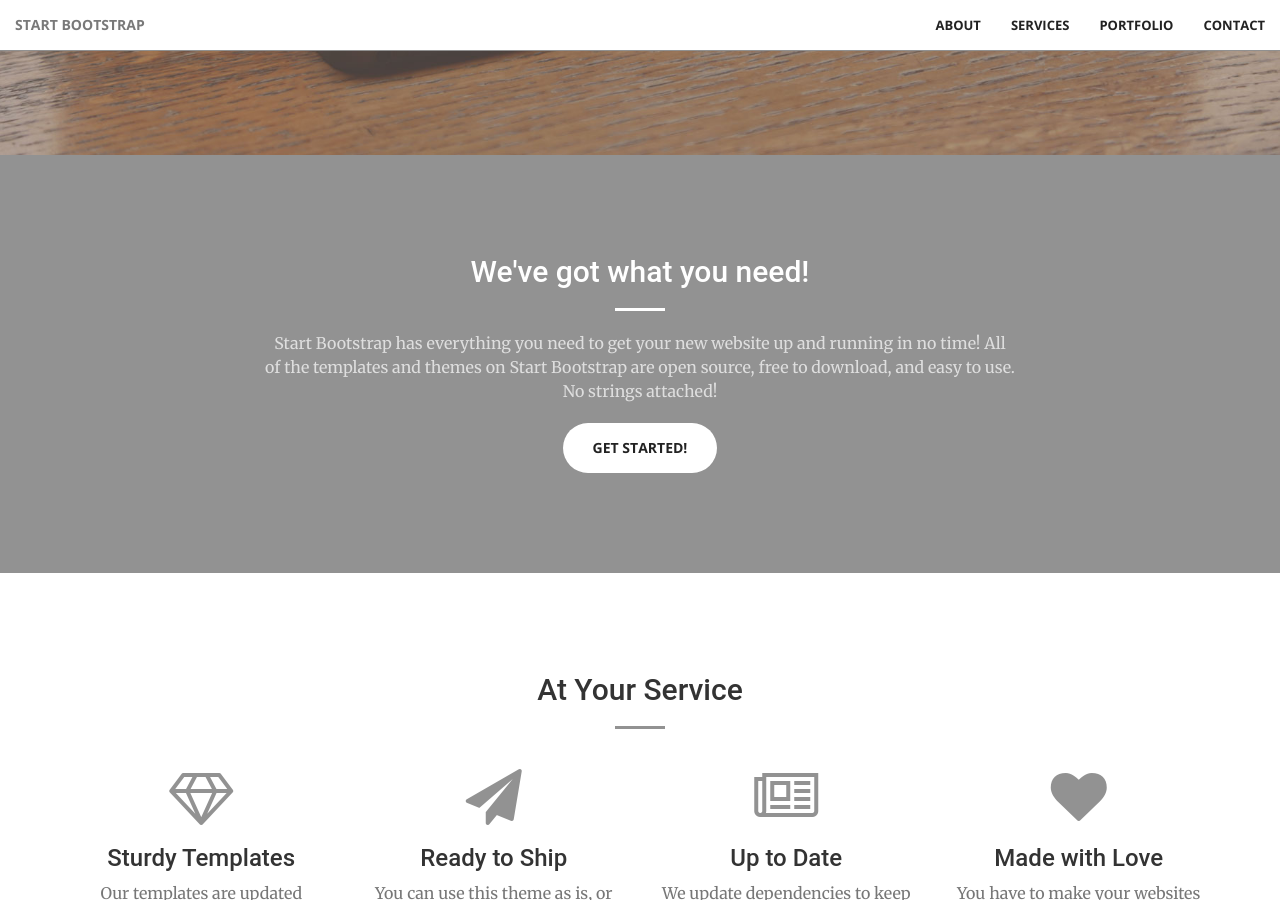
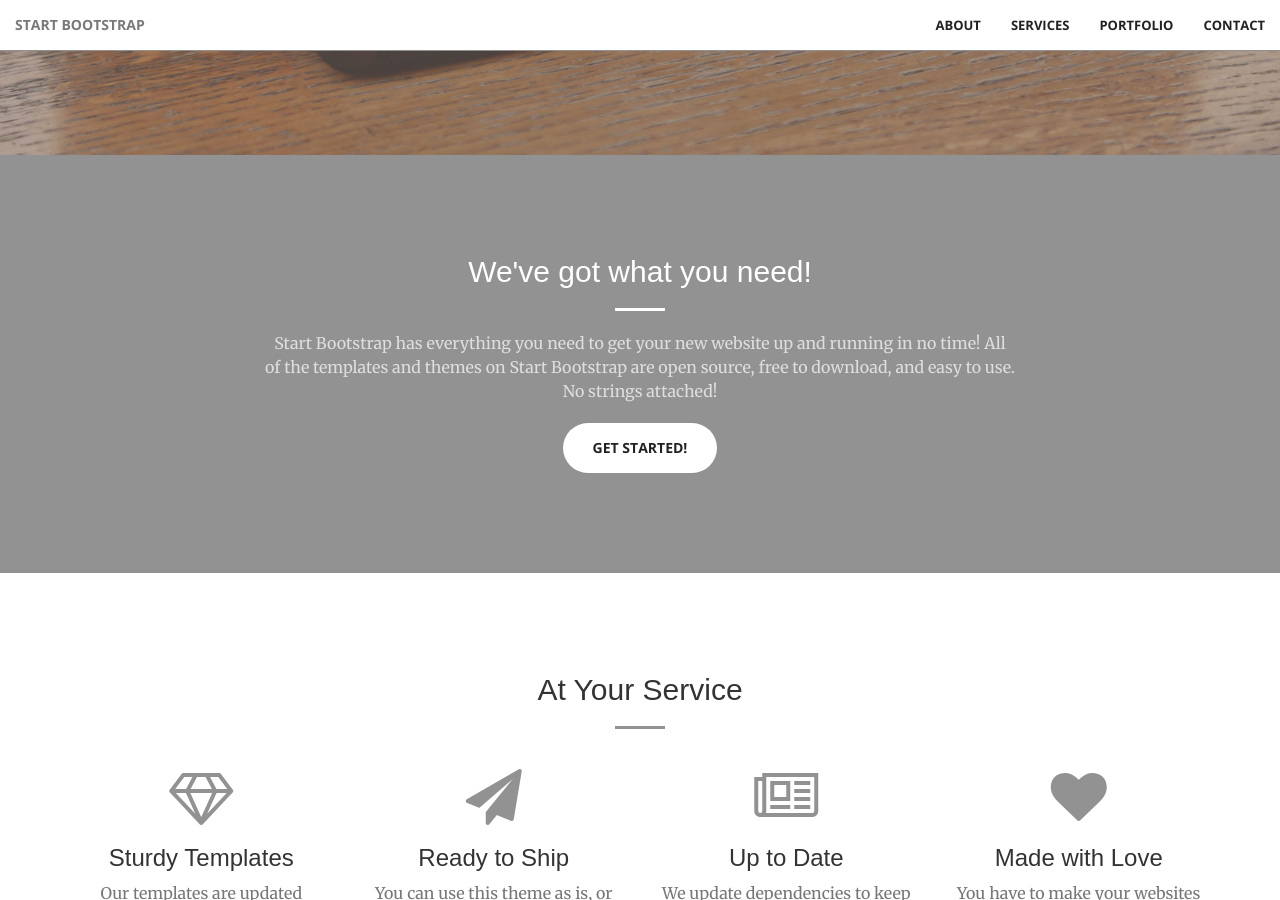
Before and after one commit to AudenLeonardo/AudenLeonardo.github.io, a Jekyll site: the page built from index.html, in a window 1280 px wide and 900 px high, scrolled down 745 px. Built offline with Jekyll 4.4.1, drawn with Linux system fonts in a browser that asks for light colours.

Commit message:
roboto adding correction

```diff
--- a/_includes/head.html
+++ b/_includes/head.html
@@ -1,4 +1,5 @@
 <head>
+    <link href="https://fonts.googleapis.com/css2?family=Roboto:ital,wght@0,100;0,300;0,400;0,500;0,700;0,900;1,100;1,300;1,400;1,500;1,700;1,900&display=swap" rel="stylesheet">
 
     <meta charset="utf-8">
     <meta http-equiv="X-UA-Compatible" content="IE=edge">
--- a/_sass/_mixins.scss
+++ b/_sass/_mixins.scss
@@ -61,7 +61,7 @@
 }
 @mixin roboto-font()
 {
-	font-family: 'Roboto',sans-serif;
+	font-family: 'Roboto-Light',sans-serif;
 }
 
 @mixin serif-font()
```
